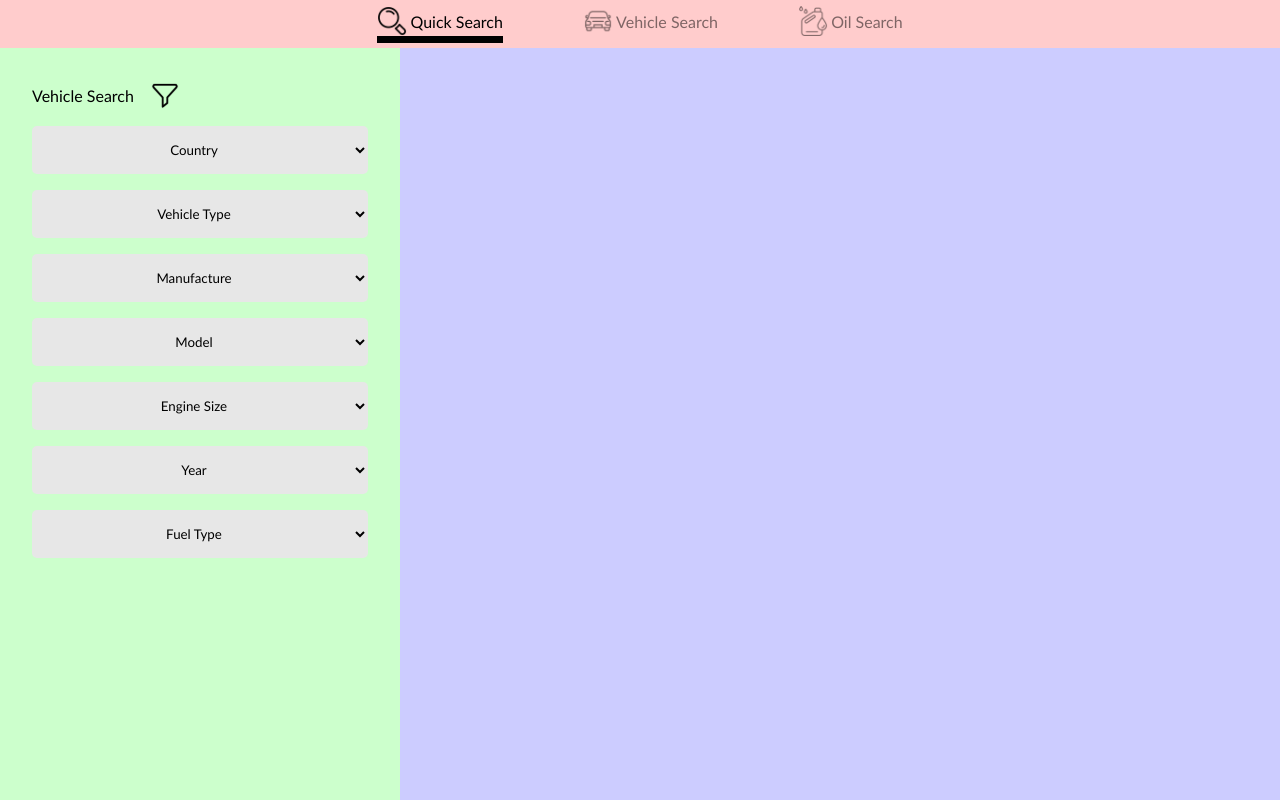
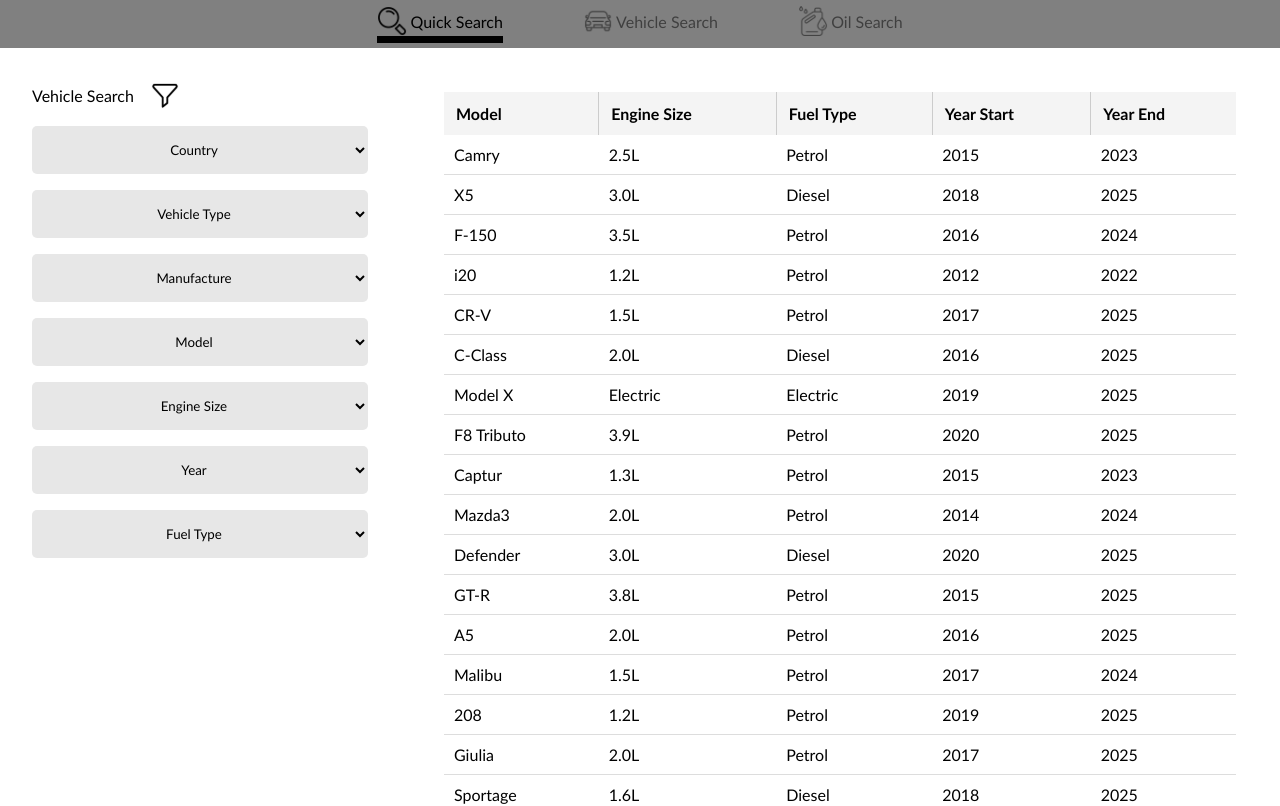
Before and after one commit to SNathan-UNPAR/OilSelector-VehicleSearch, a React (Vite) app: page / in a window 1280 px wide. Shown: the top 806 px of the page. Built offline with nearby package versions, Linux system fonts and the light colour scheme.

Commit message:
added result table using tanstack table library

```diff
--- a/index.html
+++ b/index.html
@@ -6,7 +6,7 @@
   <link rel="icon" type="image/svg+xml" href="/vite.svg" />
   <link href='https://fonts.googleapis.com/css?family=Roboto' rel='stylesheet'>
   <meta name="viewport" content="width=device-width, initial-scale=1.0" />
-  <title>vehiclesearch</title>
+  <title>Vehicle Search</title>
 </head>
 
 <body>
--- a/package.json
+++ b/package.json
@@ -10,6 +10,7 @@
     "preview": "vite preview"
   },
   "dependencies": {
+    "@tanstack/react-table": "^8.21.3",
     "react": "^19.2.0",
     "react-dom": "^19.2.0"
   },
--- a/src/pages/Result.tsx
+++ b/src/pages/Result.tsx
@@ -1,13 +1,83 @@
 import '../style/Result.css'
+import React, { useMemo } from 'react';
+import vehicleData from '../data/dummy_small.json'
+import {
+  useReactTable,
+  getCoreRowModel,
+  flexRender,
+} from '@tanstack/react-table';
 
 function Result(){
 
+    // Column Definiton, this is the list of column and the key
+    // Using memoization to prevent re-rendering
+    const columns = useMemo(
+    () => [
+        {
+            header: 'Model',
+            accessorKey: 'model', // key in data object
+        },
+        {
+            header: 'Engine Size',
+            accessorKey: 'engine_size',
+        },
+        {
+            header: 'Fuel Type',
+            accessorKey: 'fuel_type',
+        },
+        {
+            header: 'Year Start',
+            accessorKey: 'year_start',
+        },
+        {
+            header: 'Year End',
+            accessorKey: 'year_end',
+        },
+    ],
+    []
+    );
+
+    const table = useReactTable({
+        data: vehicleData,
+        columns,
+        getCoreRowModel: getCoreRowModel(), // core logic
+    });
 
 
     return(
         <>
-            <div className="result-main-container">
-
+            <div className='result-table-container'>
+                <table className='result-table'>
+                    {/* TABLE HEAD */}
+                    <thead>
+                    {table.getHeaderGroups().map((headerGroup) => (
+                        <tr key={headerGroup.id}>
+                        {headerGroup.headers.map((header) => (
+                            <th key={header.id} className='table-header'>
+                            {header.isPlaceholder
+                                ? null
+                                : flexRender(
+                                    header.column.columnDef.header,
+                                    header.getContext()
+                                )}
+                            </th>
+                        ))}
+                        </tr>
+                    ))}
+                    </thead>
+                    {/* TABLE BODY */}
+                    <tbody>
+                    {table.getRowModel().rows.map((row) => (
+                        <tr key={row.id} className='table-row'>
+                        {row.getVisibleCells().map((cell) => (
+                            <td key={cell.id} className='table-cell'>
+                            {flexRender(cell.column.columnDef.cell, cell.getContext())}
+                            </td>
+                        ))}
+                        </tr>
+                    ))}
+                    </tbody>
+                </table>
             </div>
         </>
     )
--- a/src/style/Dashboard.css
+++ b/src/style/Dashboard.css
@@ -18,16 +18,16 @@
 
 .navbar-container {
     grid-area: header;
-    background: #ffcccc;
+    /* background: #ffcccc; */
 }
 
 .filter-container {
     grid-area: sidebar;
-    background: #ccffcc;
+    /* background: #ccffcc; */
 }
 .result-container {
     grid-area: main;
-    background: #ccccff;
+    /* background: #ccccff; */
 }
 
 @media (max-width: 768px) {
--- a/src/style/Result.css
+++ b/src/style/Result.css
@@ -1,3 +1,28 @@
-.result-main-container {
-    /* width: 100vw;ss */
+.result-table-container {
+    padding: 5%;
 }
+
+.result-table {
+    width: 100%;
+    border-collapse: collapse;
+}
+
+.table-header {
+    background-color: #f4f4f4;
+    text-align: left;
+    padding: 12px;
+    border-right: 1px solid #ccc;
+}
+
+.table-cell {
+    border-bottom: 1px solid #ddd;
+    padding: 10px;
+}
+
+.table-row:hover {
+    background-color: #f9f9f9;
+}
+
+th:last-child {
+    border-right: none;
+}
```
Also changed, not shown: 1 other file (tests, documents, lock files or other folders).
